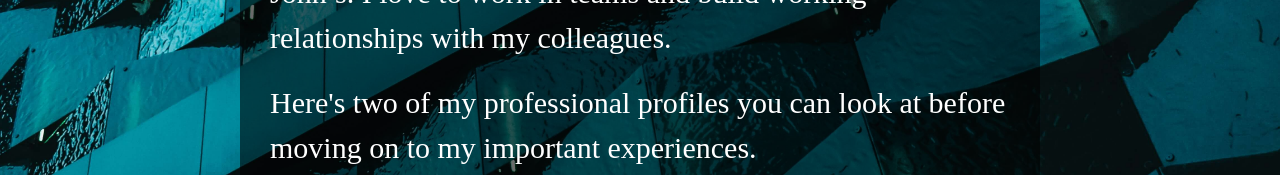
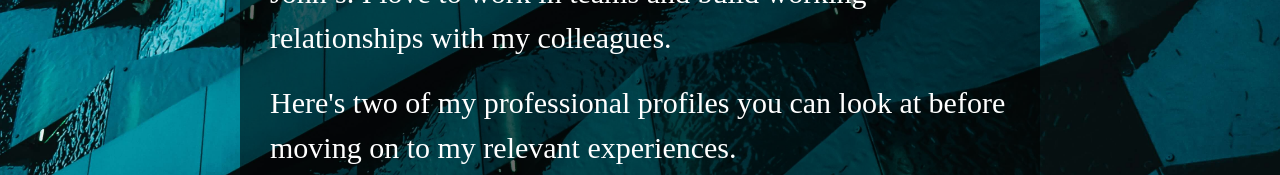
Before and after one commit to MagicScripta/resume, a Next.js app: page / in a window 1280 px wide. Shown: the part 625-800 px from the top of the page. Built offline with nearby package versions, Linux system fonts and the light colour scheme.

Commit message:
Update index.tsx

```diff
--- a/pages/index.tsx
+++ b/pages/index.tsx
@@ -246,7 +246,7 @@ const Home: NextPage = () => {
           >
             {/* eslint-disable-next-line react/no-unescaped-entities */}
             Here's two of my professional profiles you can look at before moving
-            on to my important experiences.
+            on to my relevant experiences.
           </p>
           <div
             css={css`
```
